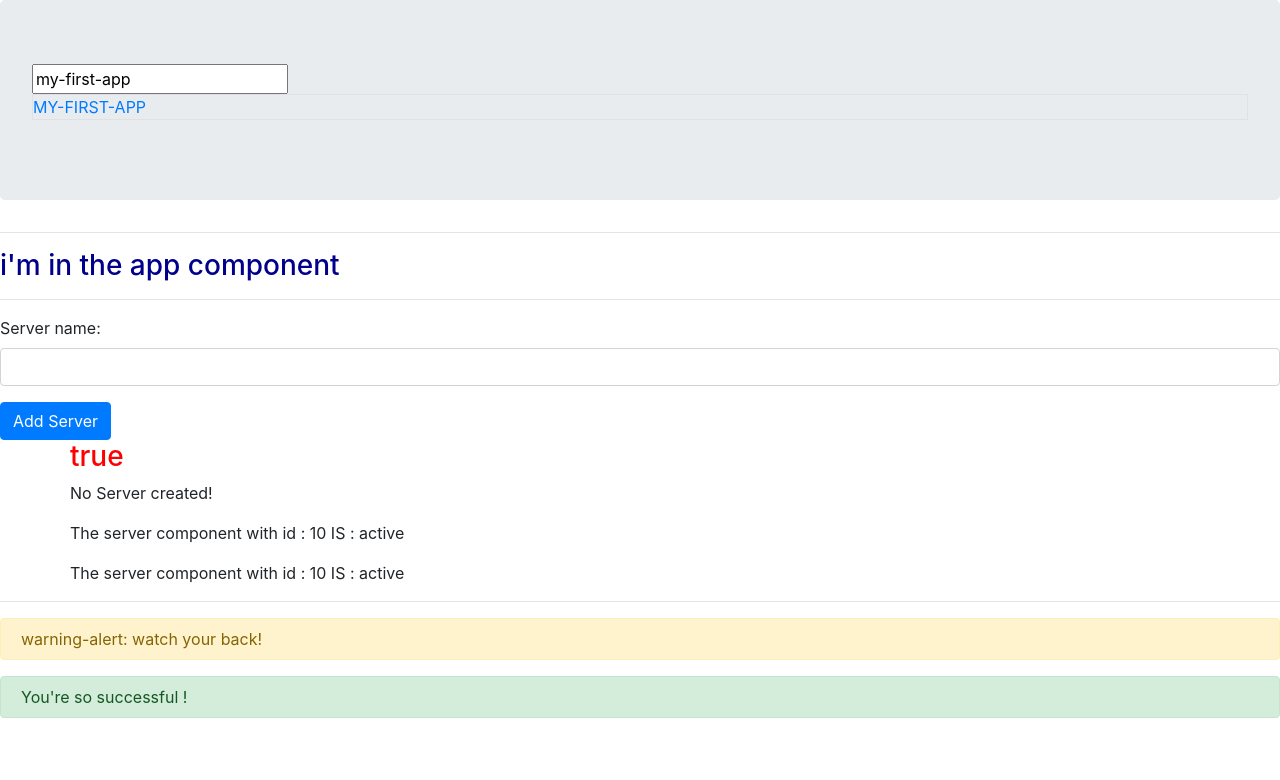
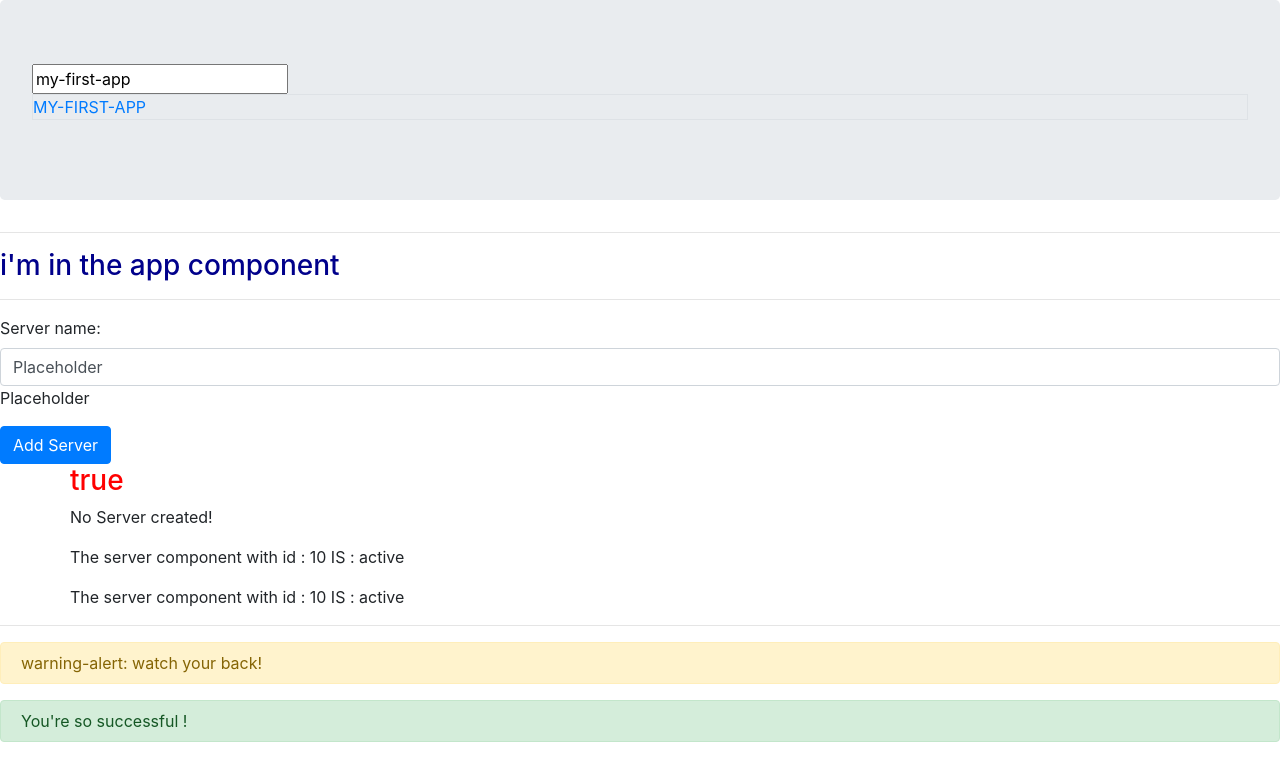
Before and after one commit to rachednemr/ionic-dream-app, an Angular app in the folder my-first-app/: page / in a window 1280 px wide. Shown: the top 780 px of the page. Built offline with nearby package versions, Linux system fonts and the light colour scheme.

Commit message:
31- databinding - two ways databinding

```diff
--- a/my-first-app/src/app/servers/servers.component.html
+++ b/my-first-app/src/app/servers/servers.component.html
@@ -1,5 +1,9 @@
 <label >Server name: </label>
-<input class="form-control" type="text" (input)="onUpdateServerName($event)" />
+<!--<input class="form-control" type="text" (input)="onUpdateServerName($event)" />-->
+<input class="form-control"
+       type="text"
+       [(ngModel)]="serverName" />
+
 <p>{{serverName}}</p>
 <button (click)="onCreateServer()" class="btn btn-primary" [disabled]="!allowNewServer">Add Server</button>
 <div class="container">
--- a/my-first-app/src/app/servers/servers.component.ts
+++ b/my-first-app/src/app/servers/servers.component.ts
@@ -7,7 +7,7 @@ import { Component, OnInit } from '@angular/core';
 })
 export class ServersComponent  {
   allowNewServer = false;
-  serverName = '';
+  serverName = 'Placeholder';
   serverCreationStatus = 'No Server created!';
   constructor() {
   setTimeout(()=> {
```
